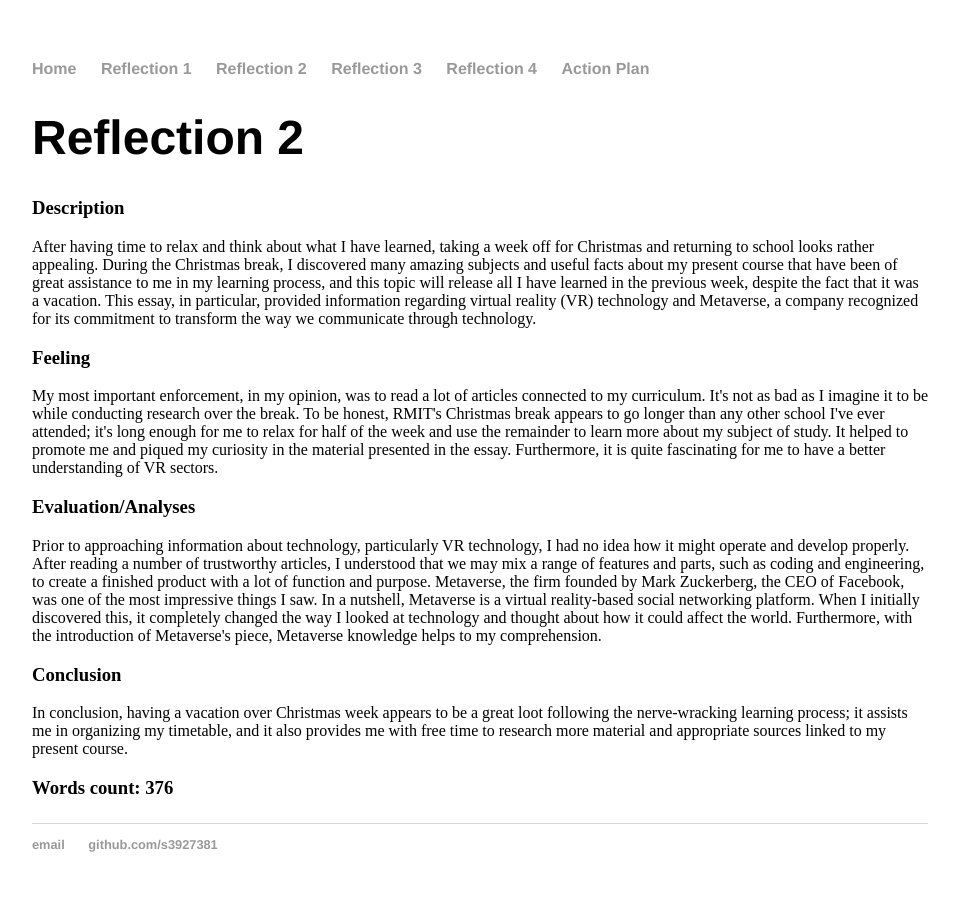
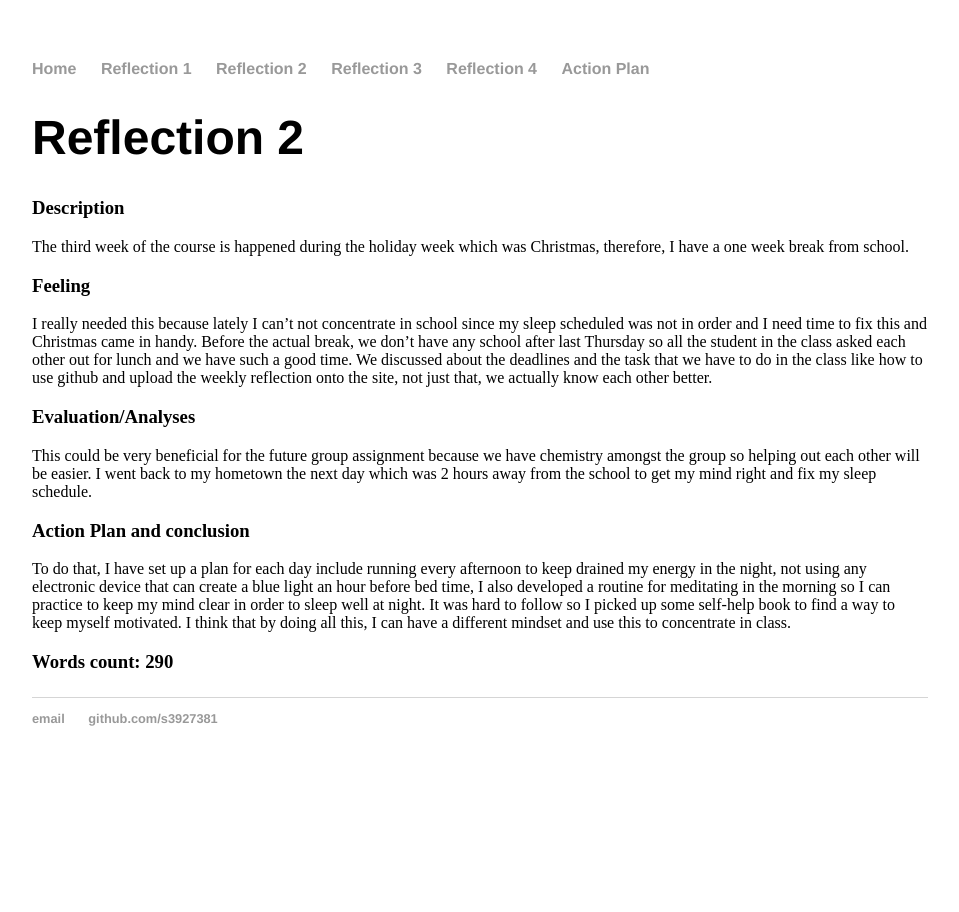
Before and after one commit to S3927381/s3927381, a Jekyll site: the page built from cv/index.html, in a window 1280 px wide. Shown: the whole page, without its empty margins (160-1119 px from the left). Built offline with Jekyll 4.4.1, drawn with Linux system fonts in a browser that asks for light colours.

Commit message:
Update index.html

```diff
--- a/cv/index.html
+++ b/cv/index.html
@@ -6,15 +6,14 @@ title: Reflection 2
  <h1>{{ page.title }}</h1>
 
 <h3>Description</h3>
-	After having time to relax and think about what I have learned, taking a week off for Christmas and returning to school looks rather appealing. During the Christmas break, I discovered many amazing subjects and useful facts about my present course that have been of great assistance to me in my learning process, and this topic will release all I have learned in the previous week, despite the fact that it was a vacation. This essay, in particular, provided information regarding virtual reality (VR) technology and Metaverse, a company recognized for its commitment to transform the way we communicate through technology.
+The third week of the course is happened during the holiday week which was Christmas, therefore, I have a one week break from school.
 	<h3>Feeling</h3>
-My most important enforcement, in my opinion, was to read a lot of articles connected to my curriculum. It's not as bad as I imagine it to be while conducting research over the break. To be honest, RMIT's Christmas break appears to go longer than any other school I've ever attended; it's long enough for me to relax for half of the week and use the remainder to learn more about my subject of study. It helped to promote me and piqued my curiosity in the material presented in the essay. Furthermore, it is quite fascinating for me to have a better understanding of VR sectors.
+I really needed this because lately I can’t not concentrate in school since my sleep scheduled was not in order and I need time to fix this and Christmas came in handy. Before the actual break, we don’t have any school after last Thursday so all the student in the class asked each other out for lunch and we have such a good time. We discussed about the deadlines and the task that we have to do in the class like how to use github and upload the weekly reflection onto the site, not just that, we actually know each other better.
 	<h3>Evaluation/Analyses</h3>
-Prior to approaching information about technology, particularly VR technology, I had no idea how it might operate and develop properly. After reading a number of trustworthy articles, I understood that we may mix a range of features and parts, such as coding and engineering, to create a finished product with a lot of function and purpose.
-	Metaverse, the firm founded by Mark Zuckerberg, the CEO of Facebook, was one of the most impressive things I saw. In a nutshell, Metaverse is a virtual reality-based social networking platform. When I initially discovered this, it completely changed the way I looked at technology and thought about how it could affect the world. Furthermore, with the introduction of Metaverse's piece, Metaverse knowledge helps to my comprehension.
-	<h3>Conclusion</h3>
-In conclusion, having a vacation over Christmas week appears to be a great loot following the nerve-wracking learning process; it assists me in organizing my timetable, and it also provides me with free time to research more material and appropriate sources linked to my present course.
-	<space><h3>Words count: 376</h3><space>
+This could be very beneficial for the future group assignment because we have chemistry amongst the group so helping out each other will be easier. I went back to my hometown the next day which was 2 hours away from the school to get my mind right and fix my sleep schedule.
+	<h3>Action Plan and conclusion</h3>
+To do that, I have set up a plan for each day include running every afternoon to keep drained my energy in the night, not using any electronic device that can create a blue light an hour before bed time, I also developed a routine for meditating in the morning so I can practice to keep my mind clear in order to sleep well at night. It was hard to follow so I picked up some self-help book to find a way to keep myself motivated. I think that by doing all this, I can have a different mindset and use this to concentrate in class.
+	<space><h3>Words count: 290</h3><space>
 </p>
 
 </div><!-- /.blurb -->
```
